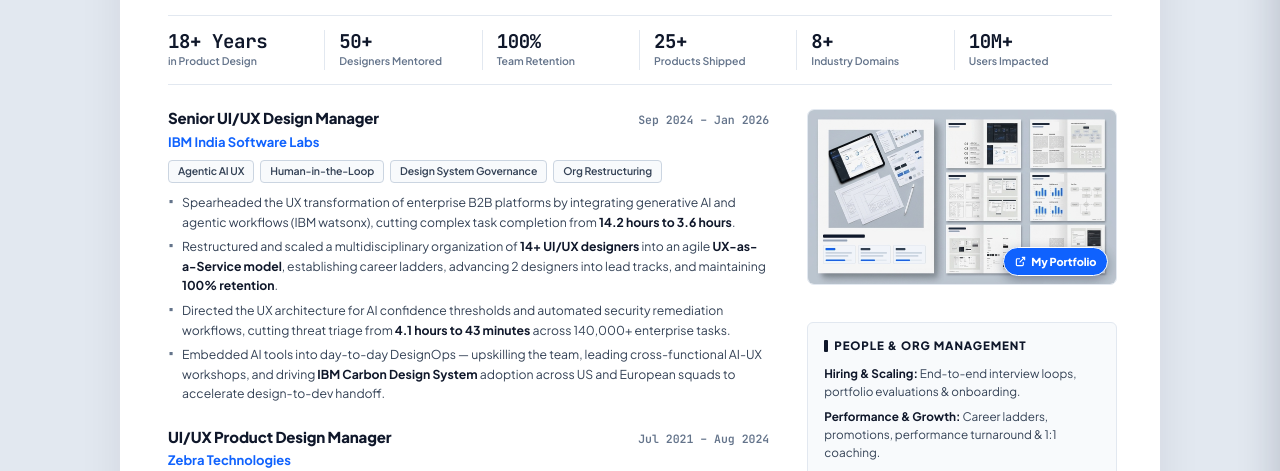
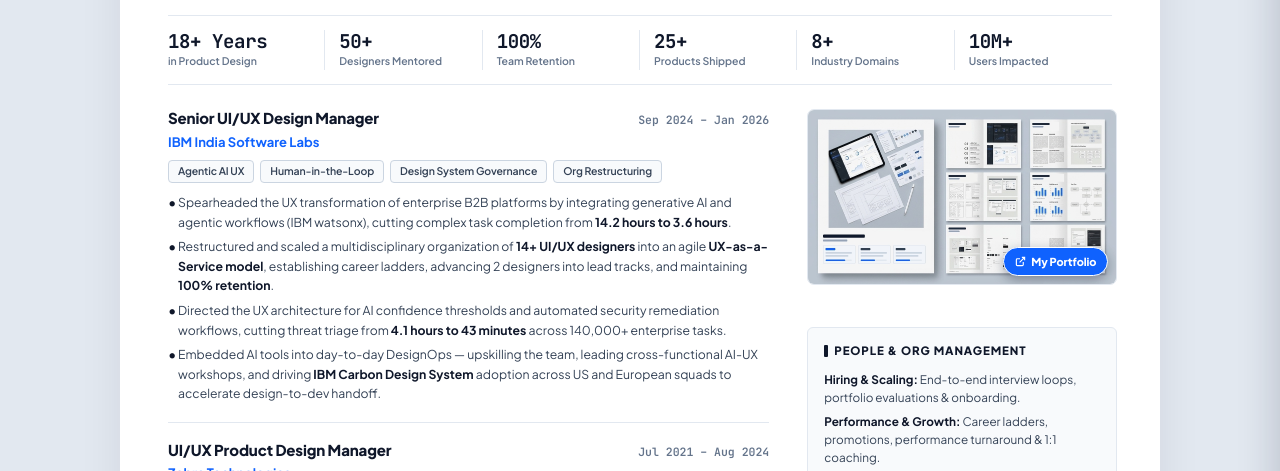
Before and after one commit to vrbberaj/resume-code, a website: page resume-swiss.html in a window 1280 px wide. Shown: the part 250-721 px from the top of the page. Drawn offline with Linux system fonts and the light colour scheme.

Commit message:
Add subtle company divider lines and tighten bullet left-alignment in Swiss resume

```diff
--- a/resume-swiss.html
+++ b/resume-swiss.html
@@ -461,11 +461,16 @@
     .experience-list {
       display: flex;
       flex-direction: column;
-      gap: 24px;
+      gap: 18px;
     }
 
     .experience-card {
       position: relative;
+    }
+
+    .experience-card:not(:last-child) {
+      padding-bottom: 18px;
+      border-bottom: 1px solid var(--swiss-border);
     }
 
     .exp-header {
@@ -534,16 +539,17 @@
 
     .exp-bullets li {
       position: relative;
-      padding-left: 14px;
+      padding-left: 10px;
     }
 
     .exp-bullets li::before {
-      content: "▪";
+      content: "•";
       position: absolute;
       left: 0;
-      color: var(--text-muted);
-      font-size: 11px;
-      top: -1px;
+      color: var(--text-black);
+      font-weight: 800;
+      font-size: 12px;
+      top: 0;
     }
 
     .exp-bullets li strong {
@@ -765,7 +771,10 @@
         gap: 26px !important;
       }
       .experience-list {
-        gap: 12px !important;
+        gap: 9px !important;
+      }
+      .experience-card:not(:last-child) {
+        padding-bottom: 9px !important;
       }
       .exp-bullets {
         line-height: 1.42 !important;
```
Also changed, not shown: 1 other file.
